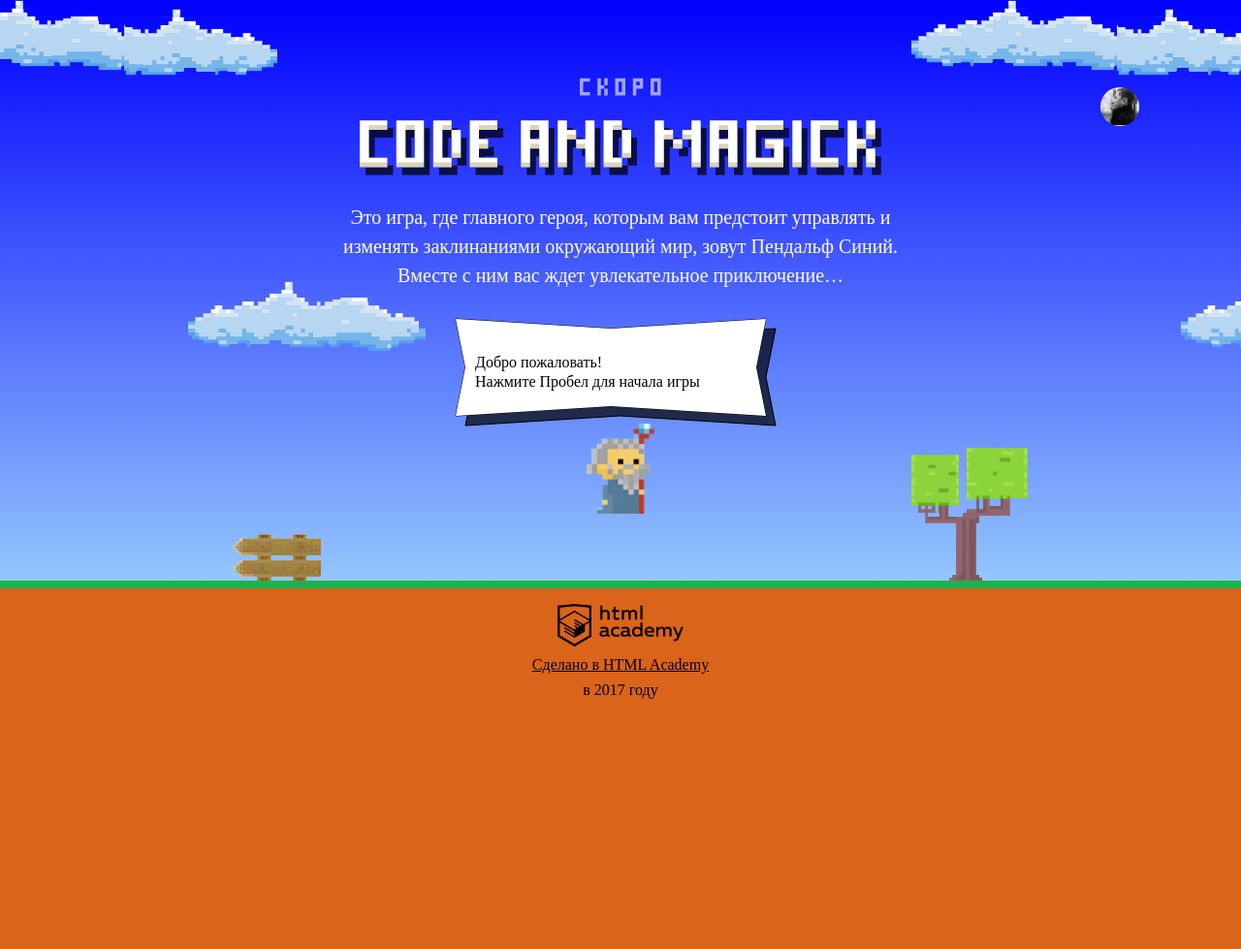
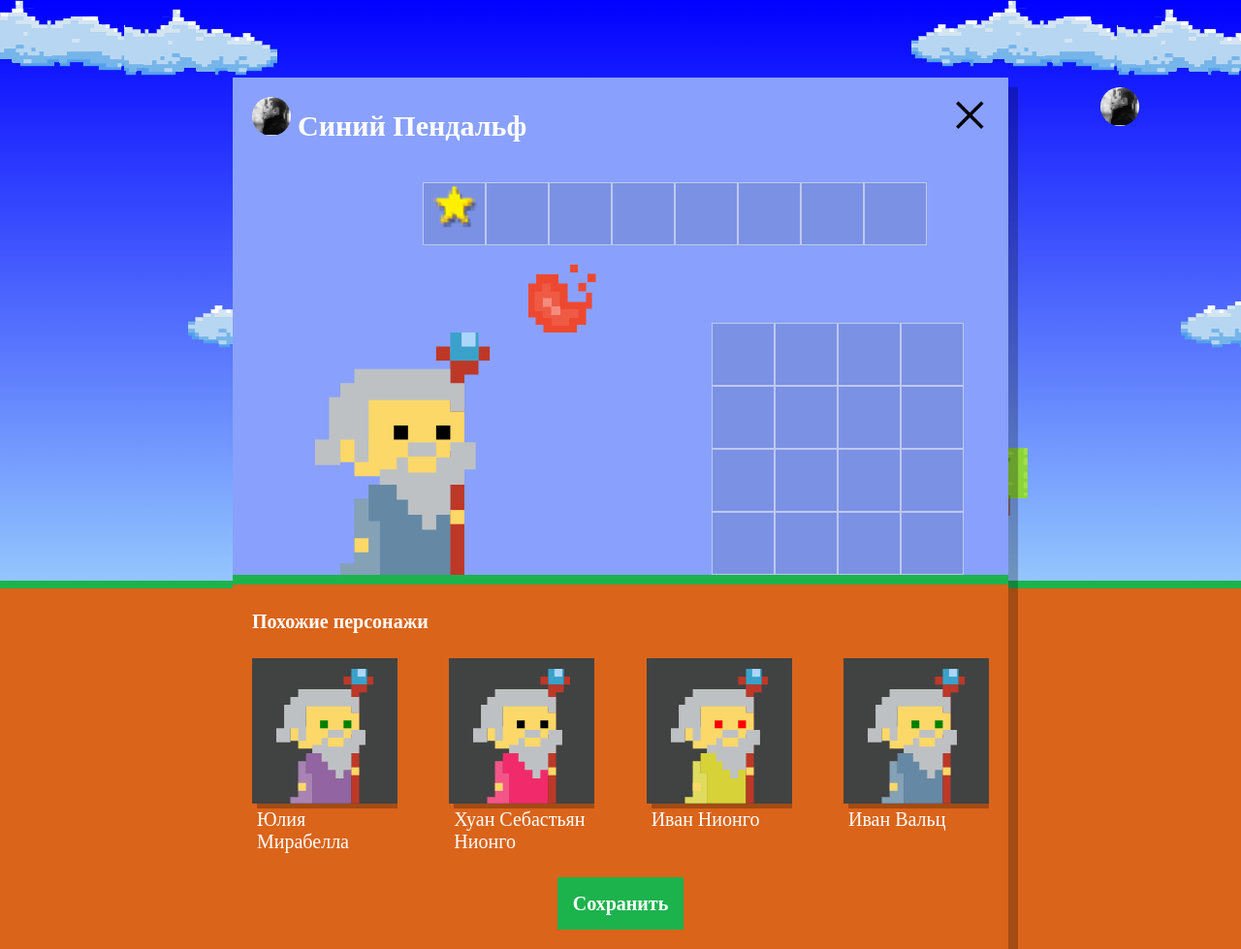
Before and after one commit to Alestt/6316-code-and-magick-19, a website: page index.html in a window 1280 px wide. Shown: the whole page at 97% size. Before the commit the page ends 800 px from the top, so only its background shows below. Drawn offline with Linux system fonts and the light colour scheme; a web font is replaced by a local one.

Commit message:
Выводит список похожих магов

```diff
--- a/index.html
+++ b/index.html
@@ -202,6 +202,7 @@
     return (height - getWizardHeight()) * (2 / 3);
   };
 </script>
+<script src="js/setup.js"></script>
 <script src="js/stat.js"></script>
 <script src="js/game.js"></script>
 
--- /dev/null
+++ b/js/setup.js
@@ -0,0 +1,53 @@
+'use strict';
+
+var NAMES = ['Иван', 'Хуан Себастьян', 'Мария', 'Кристоф', 'Виктор', 'Юлия', 'Люпита', 'Вашингтон'];
+var SURNAMES = ['да Марья', 'Верон', 'Мирабелла', 'Вальц', 'Онопко', 'Топольницкая', 'Нионго', 'Ирвинг'];
+var COAT_COLORS = ['rgb(101, 137, 164)', 'rgb(241, 43, 107)', 'rgb(146, 100, 161)', 'rgb(56, 159, 117)', 'rgb(215, 210, 55)', 'rgb(0, 0, 0)'];
+var EYES_COLORS = ['black', 'red', 'blue', 'yellow', 'green'];
+var AMOUNT_WIZARDS = 4;
+
+var wizards = [];
+
+var similarListElement = document.querySelector('.setup-similar-list');
+var similarWizardTemplate = document.querySelector('#similar-wizard-template').content.querySelector('.setup-similar-item');
+
+var userDialog = document.querySelector('.setup');
+userDialog.classList.remove('hidden');
+
+var getRandomInteger = function (min, max) {
+  return Math.floor(Math.random() * (max - min)) + min;
+};
+
+var getRandomWizards = function () {
+  for (var i = 0; i < AMOUNT_WIZARDS; i++) {
+    wizards[i] = {
+      name: NAMES[getRandomInteger(0, NAMES.length)] + ' ' + SURNAMES[getRandomInteger(0, SURNAMES.length)],
+      coatColor: COAT_COLORS[getRandomInteger(0, COAT_COLORS.length)],
+      eyesColor: EYES_COLORS[getRandomInteger(0, EYES_COLORS.length)],
+    };
+  }
+  return wizards;
+};
+
+var renderWizard = function (wizard) {
+  var wizardElement = similarWizardTemplate.cloneNode(true);
+  wizardElement.querySelector('.setup-similar-label').textContent = wizard.name;
+  wizardElement.querySelector('.wizard-coat').style.fill = wizard.coatColor;
+  wizardElement.querySelector('.wizard-eyes').style.fill = wizard.eyesColor;
+
+  return wizardElement;
+};
+
+var createWizard = function () {
+  var fragment = document.createDocumentFragment();
+  for (var i = 0; i < AMOUNT_WIZARDS; i++) {
+    fragment.appendChild(renderWizard(wizards[i]));
+  }
+
+  similarListElement.appendChild(fragment);
+};
+
+userDialog.querySelector('.setup-similar').classList.remove('hidden');
+
+getRandomWizards();
+createWizard();
```
